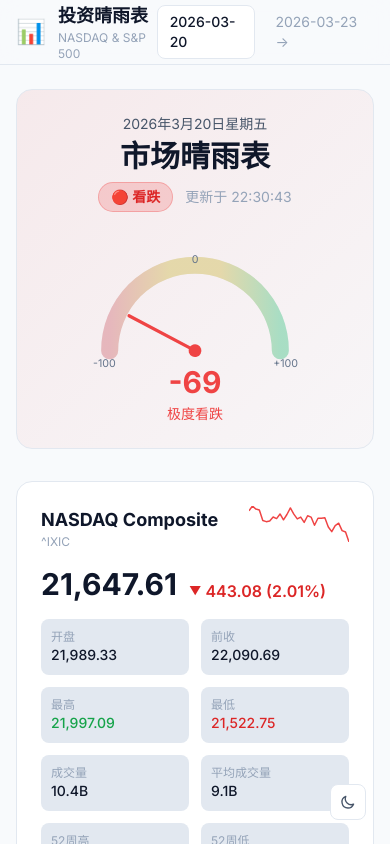
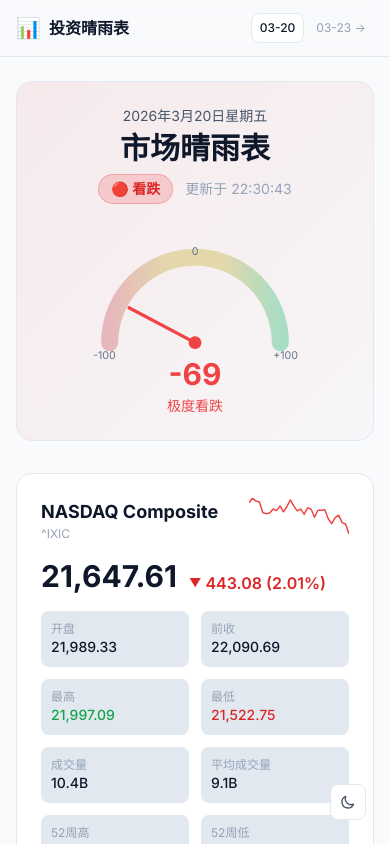
Before and after one commit to Leo555/investing, a Next.js app: page /barometer/2026-03-20/ in a window 390 px wide. Shown: the top 844 px of the page. Built offline with nearby package versions, Linux system fonts and the light colour scheme.

Commit message:
📱 修复移动端 header 布局溢出问题
- 移动端日期只显示 MM-DD 格式，桌面端保持完整日期
- 缩小移动端字体和间距，防止内容溢出截断
- 隐藏移动端副标题节省空间
- 添加 whitespace-nowrap 防止日期换行

```diff
--- a/app/barometer/[date]/page.tsx
+++ b/app/barometer/[date]/page.tsx
@@ -34,35 +34,35 @@
       {/* Header */}
       <header className="border-b border-border bg-[var(--header-bg)] backdrop-blur-md sticky top-0 z-50">
         <div className="max-w-7xl mx-auto px-4 sm:px-6 lg:px-8">
-          <div className="flex items-center justify-between h-16">
-            <Link href="/" className="flex items-center gap-3 hover:opacity-80 transition-opacity">
-              <span className="text-2xl">📊</span>
+          <div className="flex items-center justify-between h-14 sm:h-16">
+            <Link href="/" className="flex items-center gap-2 sm:gap-3 hover:opacity-80 transition-opacity shrink-0">
+              <span className="text-xl sm:text-2xl">📊</span>
               <div>
-                <h1 className="text-lg font-bold text-content-primary">投资晴雨表</h1>
-                <p className="text-xs text-content-muted">NASDAQ & S&P 500</p>
+                <h1 className="text-base sm:text-lg font-bold text-content-primary leading-tight">投资晴雨表</h1>
+                <p className="text-[10px] sm:text-xs text-content-muted hidden sm:block">NASDAQ & S&P 500</p>
               </div>
             </Link>
-            <div className="flex items-center gap-2">
+            <nav className="flex items-center gap-1 sm:gap-2 text-xs sm:text-sm">
               {prevDate && (
                 <Link
                   href={`/barometer/${prevDate}/`}
-                  className="text-sm text-content-muted hover:text-content-primary px-3 py-1.5 rounded-lg hover:bg-surface-card transition-colors"
+                  className="text-content-muted hover:text-content-primary px-2 sm:px-3 py-1.5 rounded-lg hover:bg-surface-card transition-colors whitespace-nowrap"
                 >
-                  ← {prevDate}
+                  ← <span className="hidden sm:inline">{prevDate}</span><span className="sm:hidden">{prevDate.slice(5)}</span>
                 </Link>
               )}
-              <span className="text-sm text-content-primary font-medium px-3 py-1.5 bg-surface-card rounded-lg border border-border">
-                {params.date}
+              <span className="text-content-primary font-medium px-2 sm:px-3 py-1.5 bg-surface-card rounded-lg border border-border whitespace-nowrap">
+                <span className="hidden sm:inline">{params.date}</span><span className="sm:hidden">{params.date.slice(5)}</span>
               </span>
               {nextDate && (
                 <Link
                   href={`/barometer/${nextDate}/`}
-                  className="text-sm text-content-muted hover:text-content-primary px-3 py-1.5 rounded-lg hover:bg-surface-card transition-colors"
+                  className="text-content-muted hover:text-content-primary px-2 sm:px-3 py-1.5 rounded-lg hover:bg-surface-card transition-colors whitespace-nowrap"
                 >
-                  {nextDate} →
+                  <span className="hidden sm:inline">{nextDate}</span><span className="sm:hidden">{nextDate.slice(5)}</span> →
                 </Link>
               )}
-            </div>
+            </nav>
           </div>
         </div>
       </header>
```
